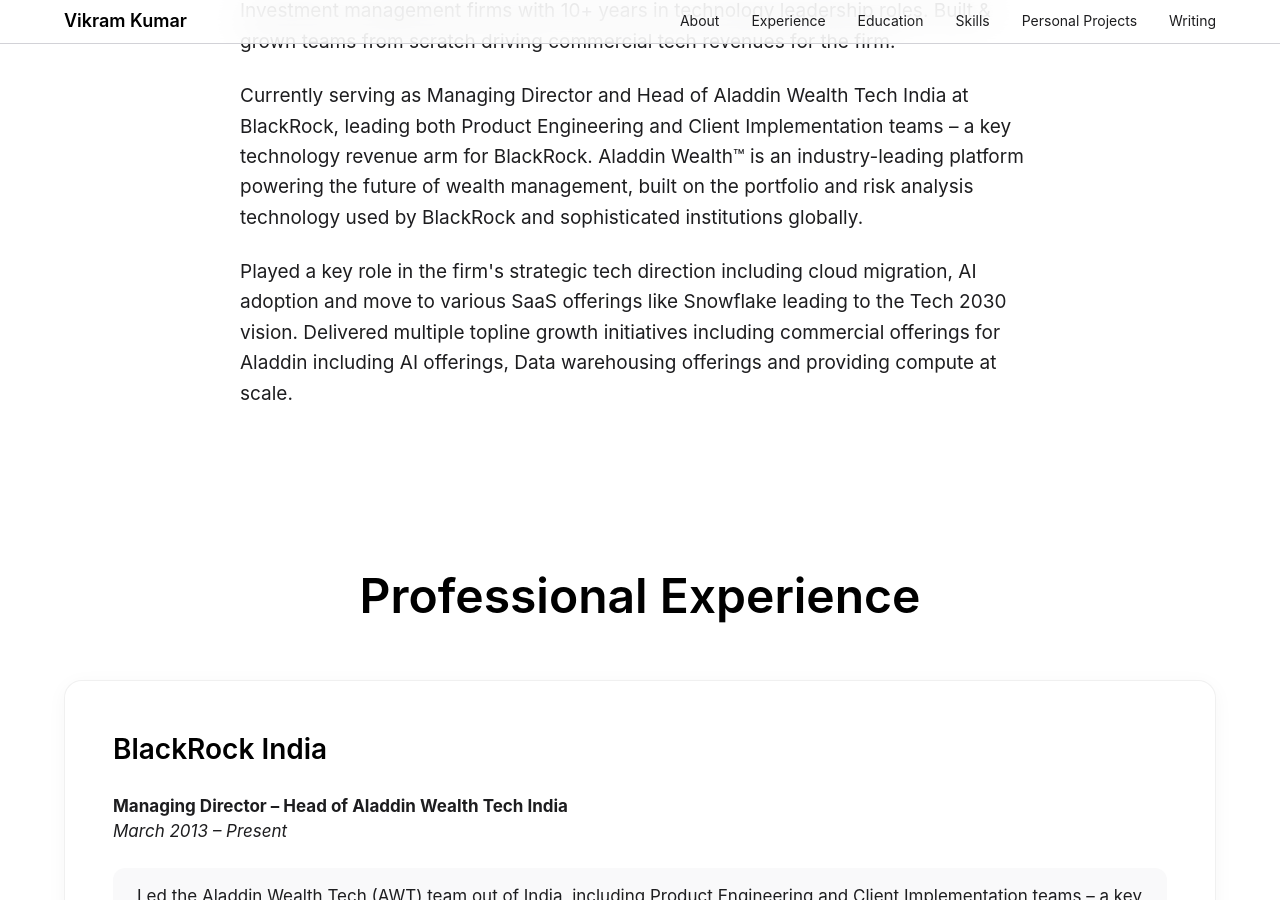
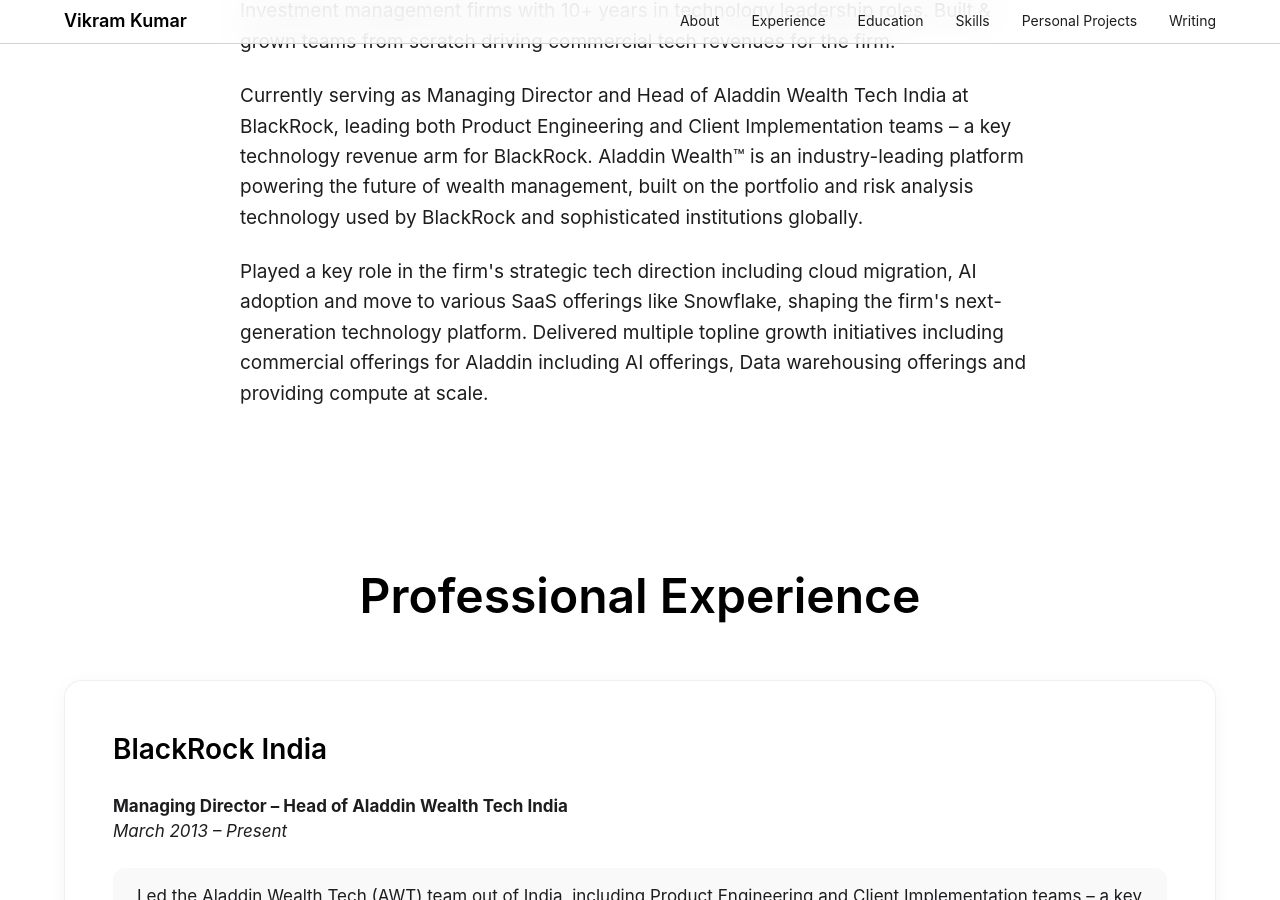
Before and after one commit to coolviki/coolviki.github.io, a Jekyll site: the page built from index.md, in a window 1280 px wide and 900 px high, scrolled down 921 px. Built offline with Jekyll 4.4.1, drawn with Linux system fonts in a browser that asks for light colours; some of the changed text lies outside the part shown.

Commit message:
Replace "Tech 2030" with a general description (#18)
Swap both homepage mentions of the "Tech 2030 vision" (About and the
BlackRock experience bullet) for "shaping the firm's next-generation
technology platform".


Claude-Session: https://claude.ai/code/session_01CgDPDL4wWdwAQq1J8FDeQE

Co-authored-by: Claude <noreply@anthropic.com>

```diff
--- a/index.md
+++ b/index.md
@@ -32,7 +32,7 @@ description: Vikram Kumar is Managing Director and Head of Aladdin Wealth Tech I
 
         <p>Currently serving as Managing Director and Head of Aladdin Wealth Tech India at BlackRock, leading both Product Engineering and Client Implementation teams – a key technology revenue arm for BlackRock. Aladdin Wealth™ is an industry-leading platform powering the future of wealth management, built on the portfolio and risk analysis technology used by BlackRock and sophisticated institutions globally.</p>
 
-        <p>Played a key role in the firm's strategic tech direction including cloud migration, AI adoption and move to various SaaS offerings like Snowflake leading to the Tech 2030 vision. Delivered multiple topline growth initiatives including commercial offerings for Aladdin including AI offerings, Data warehousing offerings and providing compute at scale.</p>
+        <p>Played a key role in the firm's strategic tech direction including cloud migration, AI adoption and move to various SaaS offerings like Snowflake, shaping the firm's next-generation technology platform. Delivered multiple topline growth initiatives including commercial offerings for Aladdin including AI offerings, Data warehousing offerings and providing compute at scale.</p>
     </div>
 </section>
 
@@ -49,7 +49,7 @@ description: Vikram Kumar is Managing Director and Head of Aladdin Wealth Tech I
             <li>Led the Aladdin Wealth Tech (AWT) team out of India, including Product Engineering and Client Implementation teams – a key technology revenue arm for BlackRock</li>
             <li>Aladdin Wealth™ is an industry-leading platform powering the future of wealth management, built on portfolio and risk analysis technology used by BlackRock and sophisticated institutions globally</li>
             <li>Previously led the Active Equities Integration & Data Investments team, architecting & developing tools that deliver data science-driven insights to Active Equities investors for Alpha generation</li>
-            <li>Played a key role in firm's strategic tech direction including cloud migration, AI adoption, and move to SaaS offerings like Snowflake leading to Tech 2030 vision</li>
+            <li>Played a key role in firm's strategic tech direction including cloud migration, AI adoption, and move to SaaS offerings like Snowflake, shaping the firm's next-generation technology platform</li>
             <li>Delivered multiple topline growth initiatives including commercial offerings for Aladdin: AI offerings, Data warehousing offerings, and compute at scale</li>
         </ul>
     </div>
```
